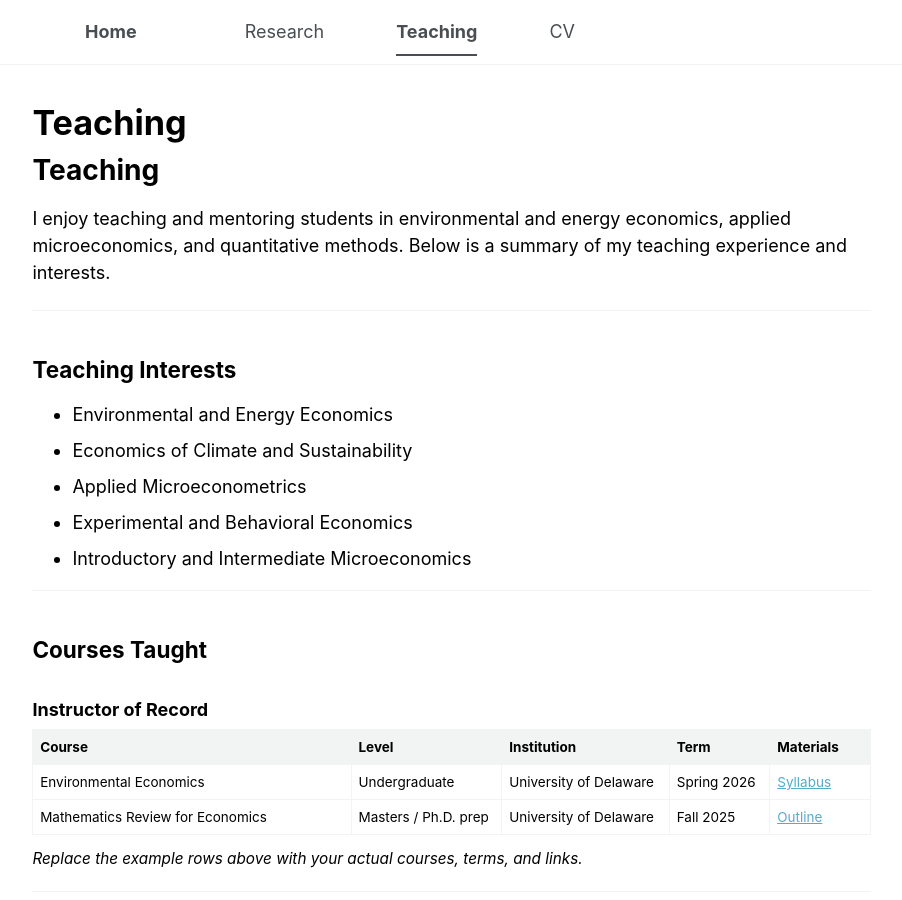
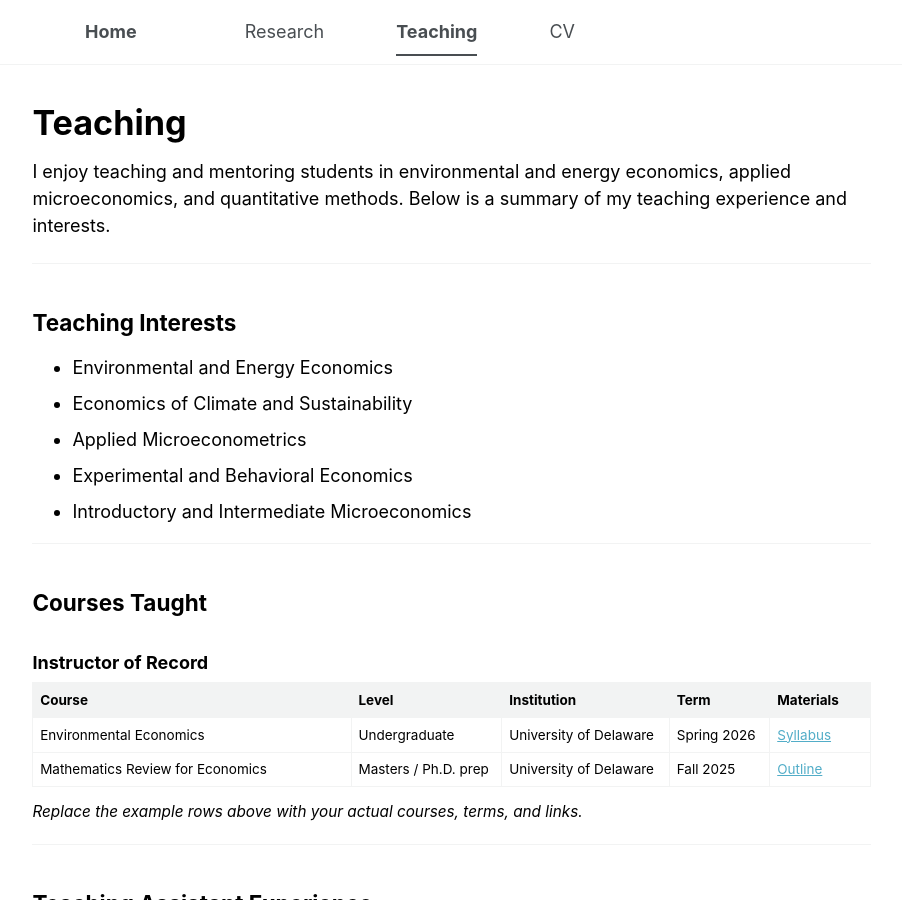
Before and after one commit to sachin-b-badole/sachin-b-badole.github.io, a Jekyll site: the page built from _pages/teaching.html, in a window 1280 px wide and 900 px high. Shown: the whole window, without its empty margins (301-1203 px from the left). Built offline with Jekyll 4.4.1, drawn with Linux system fonts in a browser that asks for light colours.

Commit message:
Update teaching.html

```diff
--- a/_pages/teaching.html
+++ b/_pages/teaching.html
@@ -5,8 +5,6 @@ layout: archive
 author_profile: false     # no left sidebar
 classes: teaching-page    # optional CSS hook if you want extra styling | classes: wide
 ---
-
-<h1>Teaching</h1>
 
 <p>
   I enjoy teaching and mentoring students in environmental and energy economics,
```
